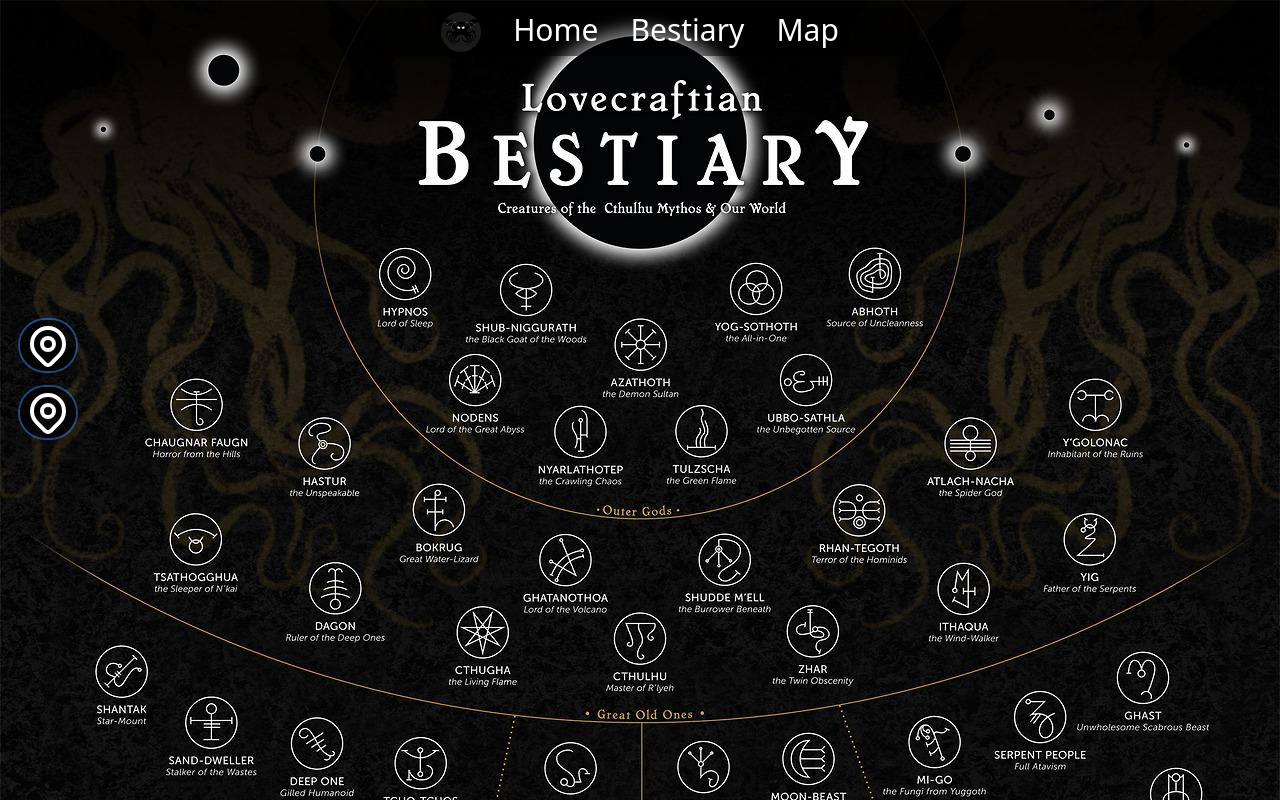
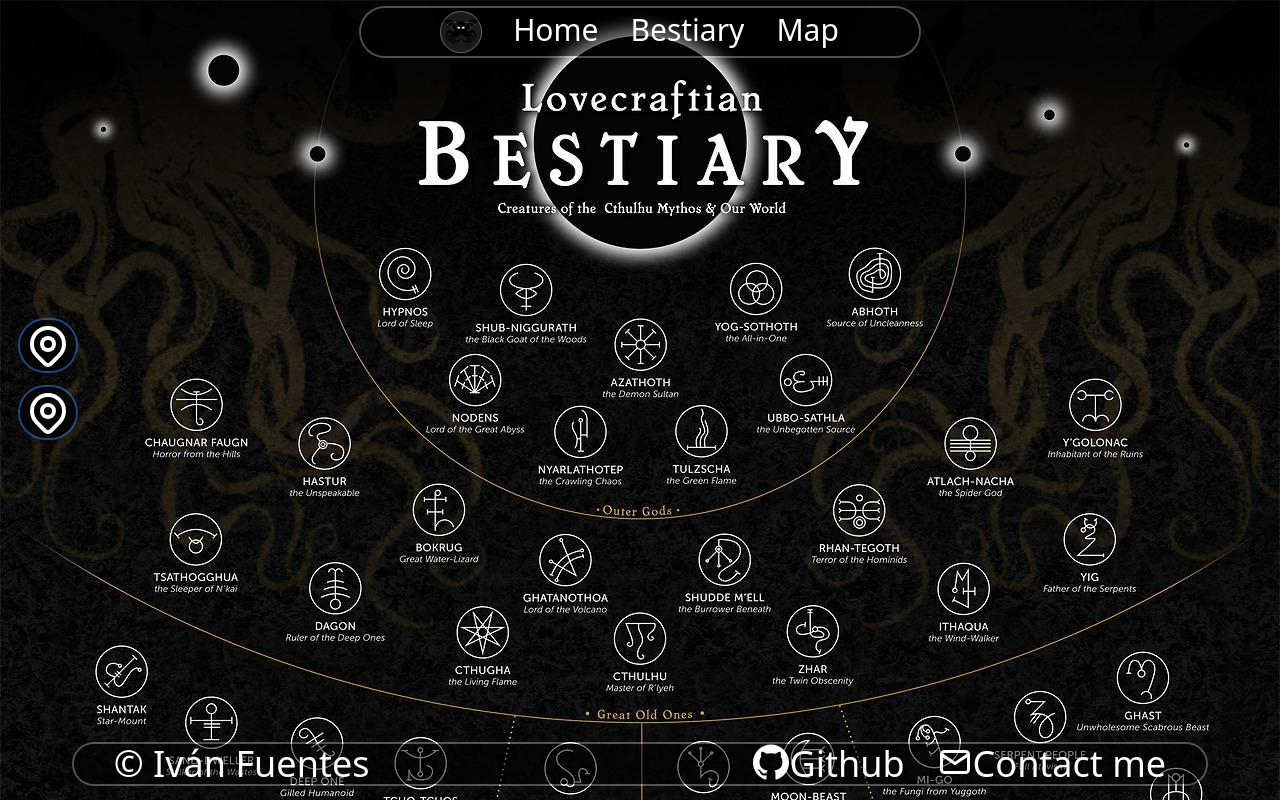
Before and after one commit to navifuentes/lovecraftBestiary, a React (Vite) app: page /map in a window 1280 px wide. Shown: the top 800 px of the page. Built offline with nearby package versions, Linux system fonts and the light colour scheme; the HTML template or start-up script is replaced by a standard one.

Commit message:
footer nav fixed

```diff
--- a/src/App.jsx
+++ b/src/App.jsx
@@ -1,9 +1,10 @@
 import { BrowserRouter as Router, Routes, Route, Link } from "react-router-dom";
 
 import Header from "./components/header/Header";
-import Bestiary from "./pages/Bestiary";
+import Bestiary from "./pages/Bestiary2";
 import Hero from "./components/Hero";
 import Map from "./pages/Map";
+import Footer from "./components/footer/Footer";
 
 function App() {
   return (
@@ -15,6 +16,7 @@ function App() {
           <Route path="/bestiary" element={<Bestiary />} />
           <Route path="/map" element={<Map />} />
         </Routes>
+        <Footer />
       </div>
     </Router>
   );
--- a/src/components/Carousel.jsx
+++ b/src/components/Carousel.jsx
@@ -20,7 +20,7 @@ const Carousel = ({ children: slides }) => {
   };
 
   return (
-    <div className="relative bg-old-page flex flex-col items-center rounded-3xl border-4 border-yellow-950 p-4 h-[80vh]">
+    <div className="relative bg-old-page flex flex-col items-center rounded-3xl border-4 border-yellow-950 p-4 h-[80vh] mt-[5vh] ">
       <h2 className="text-black font-bold text-6xl pb-6 absolute top-2 z-20">
         Beast Name
       </h2>
--- a/src/components/Hero.jsx
+++ b/src/components/Hero.jsx
@@ -7,13 +7,17 @@ const Hero = () => {
       <div className="relative flex flex-col items-center">
         <div className="absolute top-0 bottom-0 z-[-2] min-h-screen w-screen bg-lc1 bg-cover"></div>
       </div>
-      <div className="flex justify-around gap-8 mt-[25vh] mx-10">
-        <div className="flex flex-col justify-center items-center">
+      <div className="flex justify-around gap-8 mt-[22vh] mx-10">
+        <div className="flex flex-col justify-center text-center items-center w-[40em]">
           <p className="text-white text-center text-5xl font-mono">
-            Welcome, fellow readers.
+            Welcome, mortal.
           </p>
-          <span className="text-white font-mono text-4xl">
-            Behold incomesaruble creatures
+          <span className="text-white font-mono text-2xl">
+            "Welcome to the realm where the shadows writhe and the whispers of
+            madness dance upon the winds. Enter, if you dare, into the
+            labyrinthine depths of the unknown, where reality is but a fragile
+            veil over the abyss of cosmic horrors. Welcome, mortal, to the
+            eldritch embrace of Lovecraftian terror."
           </span>
         </div>
         <div className="mx-10 rounded-full overflow-hidden shadow-xl shadow-black">
@@ -24,7 +28,6 @@ const Hero = () => {
           />
         </div>
       </div>
-      <Footer />
     </>
   );
 };
--- a/src/components/footer/Footer.jsx
+++ b/src/components/footer/Footer.jsx
@@ -4,15 +4,15 @@ import MailIcon from "../icons/Mail";
 
 const Footer = () => {
   return (
-    <div className="absolute bottom-0 flex gap-x-[10vw] justify-evenly sm:gap-x-[30vw] sm:justify-evenly bg-black/50 rounded-full px-10 ">
+    <div className="flex gap-x-[10vw] justify-evenly sm:gap-x-[30vw] sm:justify-evenly bg-black/50 rounded-full px-10 ring-2 ring-white/30 fixed bottom-0 mb-[2vh]">
       <p className="text-white text-2xl sm:text-4xl ">© Iván Fuentes</p>
-      <nav className="text-white flex justify-center items-center">
+      <nav className="text-white flex gap-x-8 justify-center items-center">
         <span className="flex x-gap-4 sm:text-4xl">
-          <GithubIcon h={"1.5em"} w={"1.5em"} />
+          <GithubIcon h={"1em"} w={"1em"} />
           <p>Github</p>
         </span>
         <span className="flex x-gap-4 sm:text-4xl">
-          <MailIcon h={"1.5em"} w={"1.5em"} />
+          <MailIcon h={"1em"} w={"1em"} />
           <p>Contact me</p>
         </span>
       </nav>
--- a/src/components/header/Header.jsx
+++ b/src/components/header/Header.jsx
@@ -4,9 +4,9 @@ import { Link } from "react-router-dom";
 const Header = () => {
   return (
     <div className="fixed top-0 z-40">
-      <nav className="text-white text-3xl flex gap-x-8 bg-black/50 rounded-full px-20 py-1 mt-[0.25em]">
+      <nav className="text-white text-3xl flex gap-x-8 bg-black/50 rounded-full px-20 py-1 mt-[0.25em] ring-2 ring-white/30">
         <img
-          className="w-10 h-10 bg-white/10 rounded-full"
+          className="w-10 h-10 bg-white/10 rounded-full ring-1 ring-white/40"
           src="/cthulhu.svg"
           alt="an octopus with wings and evil eyes"
         />
--- a/src/pages/Bestiary.jsx
+++ b/src/pages/Bestiary.jsx
@@ -27,8 +27,9 @@ const Bestiary = () => {
         </div>
         <article className="flex flex-col justify-center items-center mt-[10vh]">
           <Carousel>
-            {arr.map((i) => (
+            {arr.map((i, index) => (
               <img
+                key={index}
                 onClick={() => setShow(!show)}
                 className="object-fill opacity-90 sepia rounded-2xl shadow-xl shadow-gray-700 cursor-pointer"
                 src={i}
--- /dev/null
+++ b/src/pages/Bestiary2.jsx
@@ -0,0 +1,39 @@
+import { useState } from "react";
+import { useSelector } from "react-redux";
+import React from "react";
+import Carousel from "../components/Carousel";
+
+import img1 from "../images/deep-one.jpg";
+import img2 from "../images/byakhee.jpg";
+import img3 from "../images/dhole.jpg";
+import img4 from "../images/ithaqua.jpg";
+import img5 from "../images/shantak.jpg";
+import img6 from "../images/star-vampire.jpg";
+
+const Bestiary2 = () => {
+  const currentIndex = useSelector((state) => state.imageIndex);
+  const [show, setShow] = useState(null);
+  const arr = [img1, img2, img3, img4, img5, img6];
+
+  const visibility = show ? "visible" : "invisible";
+  return (
+    <div>
+      <div className="relative flex flex-col items-center">
+        <div className="fixed top-0 bottom-0 z-[-2] min-h-screen w-screen bg-lc2 bg-cover"></div>
+      </div>
+      <article>
+        <Carousel>
+          {arr.map((i) => (
+            <img
+              onClick={() => setShow(!show)}
+              className="object-fill opacity-90 sepia rounded-2xl shadow-xl shadow-gray-700 cursor-pointer"
+              src={i}
+            />
+          ))}
+        </Carousel>
+      </article>
+    </div>
+  );
+};
+
+export default Bestiary2;
```
Also changed, not shown: 1 other file (tests, documents, lock files or other folders).
